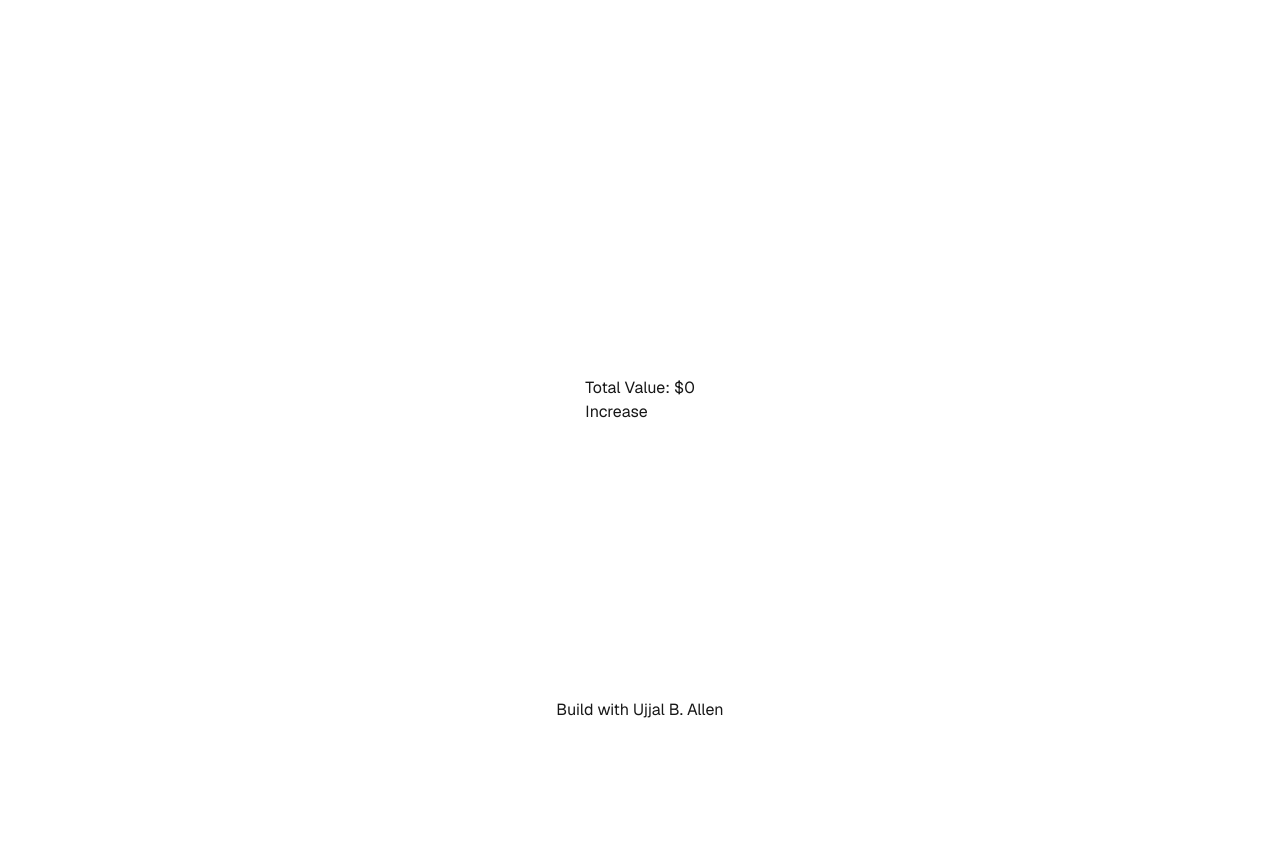
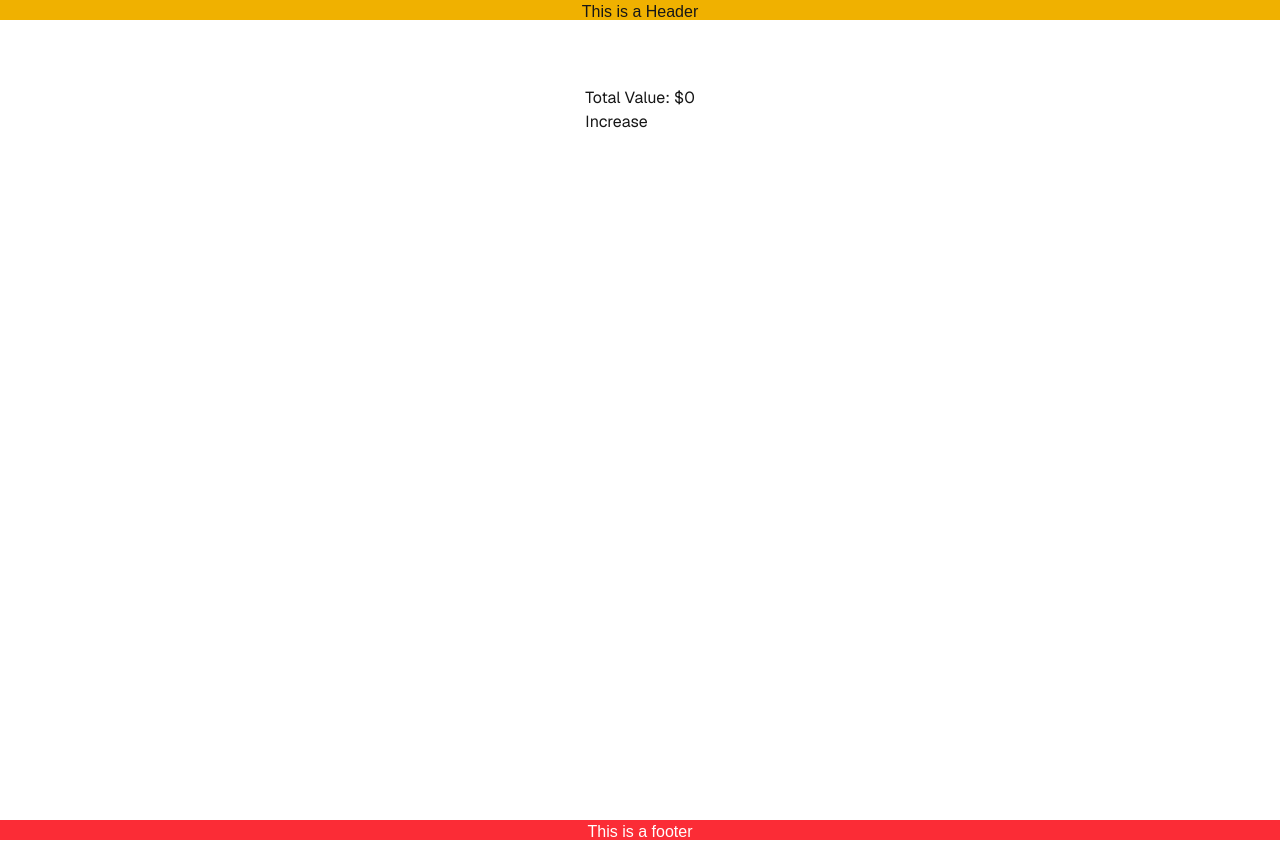
Before and after one commit to ujjalballen/next-js-15, a Next.js app: page / in a window 1280 px wide. Before the commit the page ends 800 px from the top, so only its background shows below. Built offline with nearby package versions, Linux system fonts and the light colour scheme.

Commit message:
default and nested layout

```diff
--- a/src/app/layout.js
+++ b/src/app/layout.js
@@ -22,7 +22,13 @@ export default function RootLayout({ children }) {
       <body
         className={`${geistSans.variable} ${geistMono.variable} antialiased`}
       >
-        {children}
+        <header className="text-center bg-yellow-500 h-5 w-full">
+          This is a Header
+        </header>
+        <main>{children}</main>
+        <footer className="text-center bg-red-500 text-white h-5 w-full">
+          This is a footer
+        </footer>
       </body>
     </html>
   );
--- a/src/app/page.js
+++ b/src/app/page.js
@@ -1,27 +1,25 @@
-'use client'
+"use client";
 
 import State from "./State";
 
 export default function Home() {
-
   // const addhander = () => {
   //   alert('You are welcome in this page mate!')
   // };
 
-
-
   return (
     <div className="font-sans grid grid-rows-[20px_1fr_20px] items-center justify-items-center min-h-screen p-8 pb-20 gap-16 sm:p-20">
-      <main className="flex flex-col gap-[32px] row-start-2 items-center sm:items-start">
-        {/* <h1>THis is gonna be a home page</h1>
+      {/* <main className="flex flex-col gap-[32px] row-start-2 items-center sm:items-start"> */}
+      {/* <h1>THis is gonna be a home page</h1>
         <button onClick={addhander}>Click me</button> */}
 
-<State />
+      {/* </main> */}
 
-      </main>
-      <footer className="row-start-3 flex gap-[24px] flex-wrap items-center justify-center">
+      <State />
+
+      {/* <footer className="row-start-3 flex gap-[24px] flex-wrap items-center justify-center">
         <span>Build with Ujjal B. Allen</span>
-      </footer>
+      </footer> */}
     </div>
   );
 }
--- /dev/null
+++ b/src/app/userlist/[userId]/layout.js
@@ -0,0 +1,8 @@
+export default function UserDynamicLayout({ children }) {
+  return <>
+  <div>{children}</div>
+  <div>
+    This is individual user ID Page
+  </div>
+  </>;
+}
```
